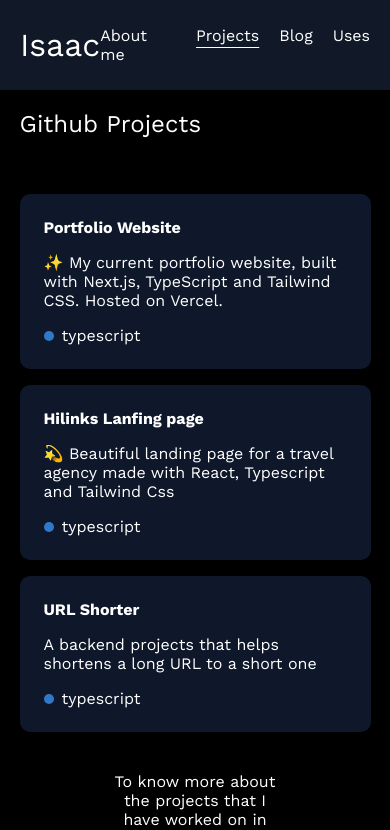
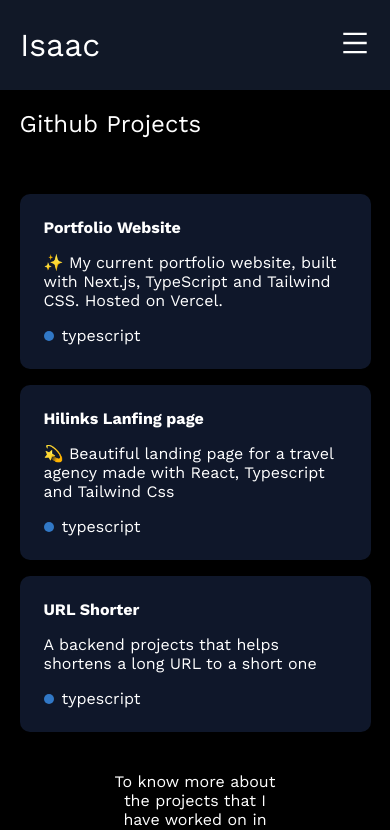
Before and after one commit to mosidrum/Isaac-portfolio, a Next.js app: page /projects in a window 390 px wide. Shown: the top 830 px of the page. Built offline with nearby package versions, Linux system fonts and the light colour scheme.

Commit message:
add menu

```diff
--- a/src/components/Navbar/Navbar.tsx
+++ b/src/components/Navbar/Navbar.tsx
@@ -1,9 +1,16 @@
+'use client';
+
 import Link from 'next/link';
+import { useState } from 'react';
+import { AiOutlineMenu } from 'react-icons/ai';
+import { FaTimes } from 'react-icons/fa';
 import styles from './navbar.module.css';
 import { GotoLink } from '../GotoLink';
 import { navItems } from '../../utils';
 
-export const Navbar = () => (
+export const Navbar = () => {
+  const [hasOpen, setHasOpen] = useState(false);
+  return (
     <div className={styles.container}>
       <div className={styles.wrapper}>
         <Link href="/" className={`${styles.title} text-decoration-none text-3xl `}>
@@ -14,6 +21,15 @@ export const Navbar = () => (
             <GotoLink href={item.link} title={item.name} key={index} />
           ))}
         </div>
+        <div className={styles.menu}>
+          {hasOpen ? (
+            <FaTimes size={30} onClick={() => setHasOpen(!hasOpen)} />
+          ) : (
+            <AiOutlineMenu size={30} onClick={() => setHasOpen(!hasOpen)} />
+          )}
         </div>
       </div>
+      {hasOpen && <div className={styles.dropdown}>menu list</div>}
+    </div>
   );
+};
--- a/src/components/Navbar/navbar.module.css
+++ b/src/components/Navbar/navbar.module.css
@@ -5,6 +5,8 @@
     height: 90px;
     background: #111827;
     padding: 0 20px;
+    position: relative;
+    z-index: 10;
 }
 
 .wrapper {
@@ -23,4 +25,26 @@
 .items {
     display: flex;
     gap: 20px;
+
+    @media screen and (max-width: 768px) {
+        display: none;
+    }
 }
+
+.menu {
+    display: none;
+    cursor: pointer;
+
+    @media screen and (max-width: 768px) {
+        display: block;
+    }
+}
+
+.dropdown {
+    position: absolute;
+    width: 100%;
+    height: 500px;
+    background-color: #10b981;
+    top: 70px;
+    z-index: -99;
+}
```
Also changed, not shown: .stylelintrc.json. Lines whose indentation alone changed are shown as unchanged.
